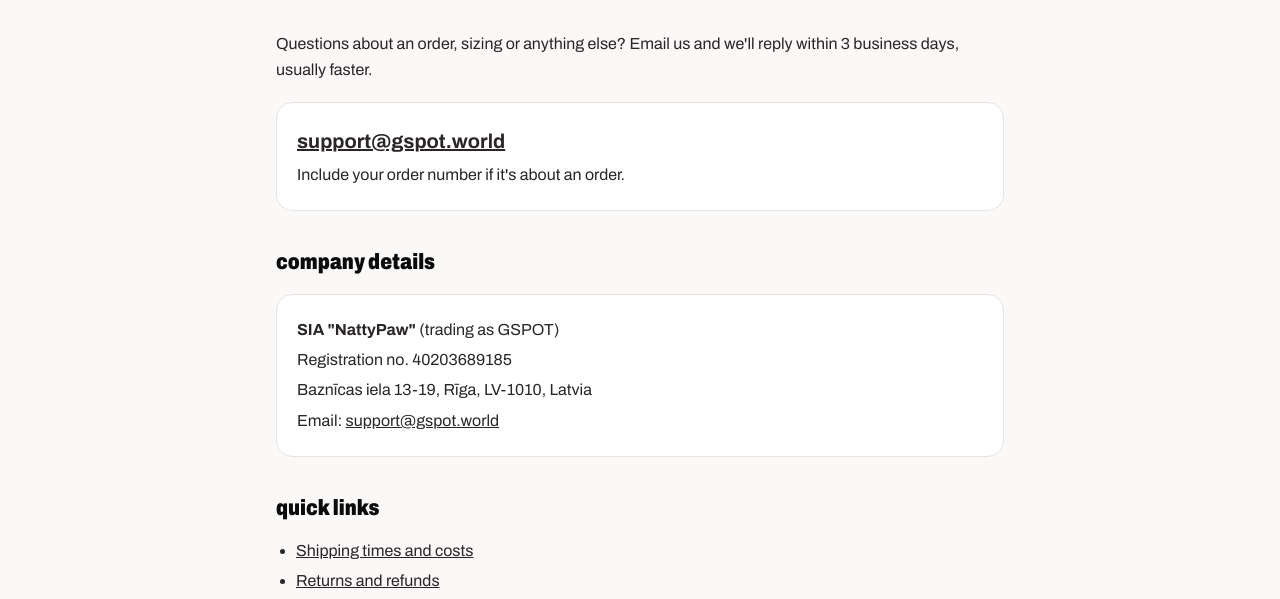
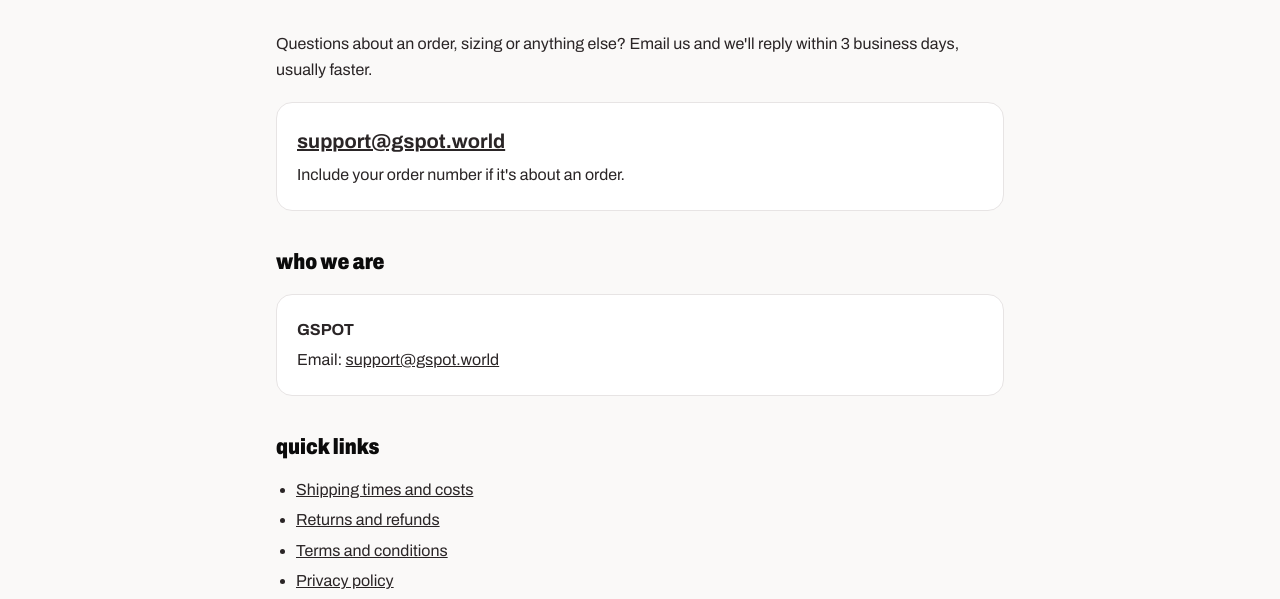
Before and after one commit to ntecosu/gspot-store, a website: page public/contact.html in a window 1280 px wide. Shown: the part 200-799 px from the top of the page. Drawn offline with Linux system fonts and the light colour scheme.

Commit message:
Policy pages: show GSPOT and email only
Co-Authored-By: Claude Opus 5.5 <noreply@anthropic.com>
Claude-Session: https://claude.ai/code/session_01DUfYs1BqFXpg2cNVVmaPW4

```diff
--- a/public/contact.html
+++ b/public/contact.html
@@ -46,8 +46,8 @@ nav.more a:hover,nav.more a[aria-current]{color:var(--red)}
 
 <p>Questions about an order, sizing or anything else? Email us and we'll reply within 3 business days, usually faster.</p>
 <div class="box"><p style="font-size:20px"><a href="mailto:support@gspot.world"><b>support@gspot.world</b></a></p><p>Include your order number if it's about an order.</p></div>
-<h2>Company details</h2>
-<div class="box"><p><b>SIA "NattyPaw"</b> (trading as GSPOT)</p><p>Registration no. 40203689185</p><p>Baznīcas iela 13-19, Rīga, LV-1010, Latvia</p><p>Email: <a href="mailto:support@gspot.world">support@gspot.world</a></p></div>
+<h2>Who we are</h2>
+<div class="box"><p><b>GSPOT</b></p><p>Email: <a href="mailto:support@gspot.world">support@gspot.world</a></p></div>
 <h2>Quick links</h2>
 <ul><li><a href="/shipping.html">Shipping times and costs</a></li><li><a href="/returns.html">Returns and refunds</a></li><li><a href="/terms.html">Terms and conditions</a></li><li><a href="/privacy.html">Privacy policy</a></li></ul>
 
```
Also changed, not shown: public/privacy.html (+1 -1 lines), public/returns.html (+1 -1 lines), public/terms.html (+1 -1 lines).
